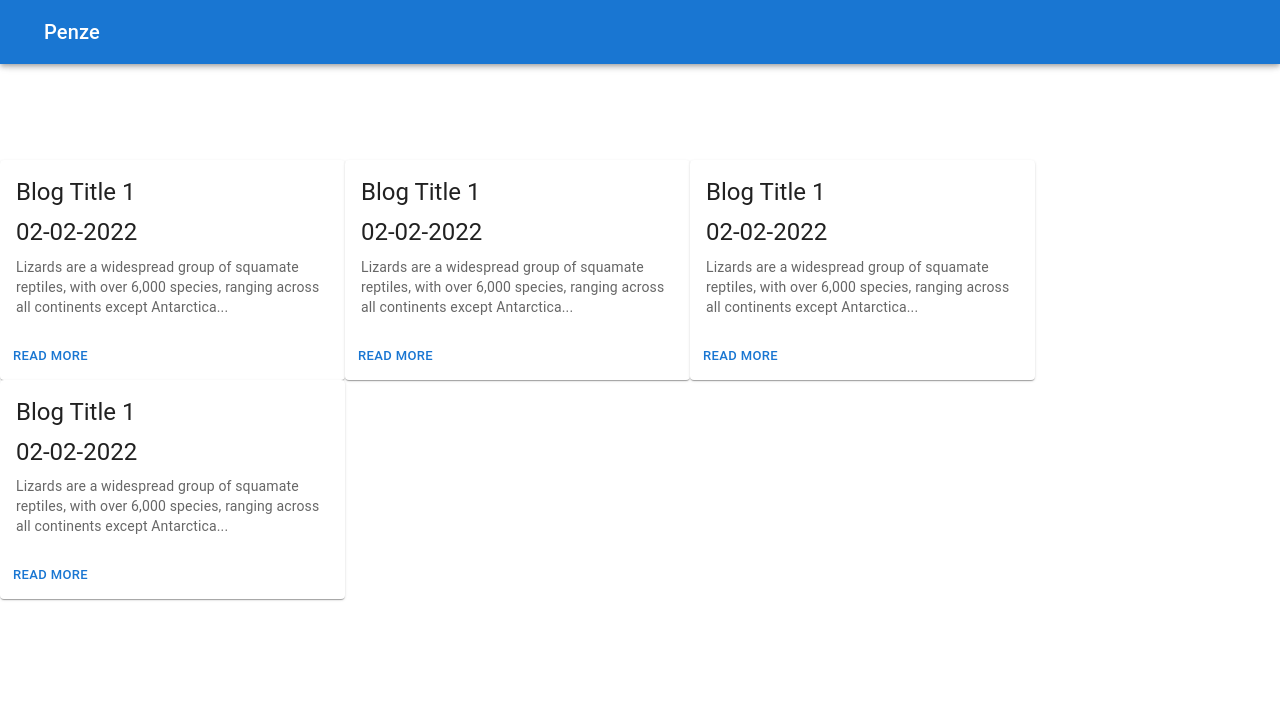
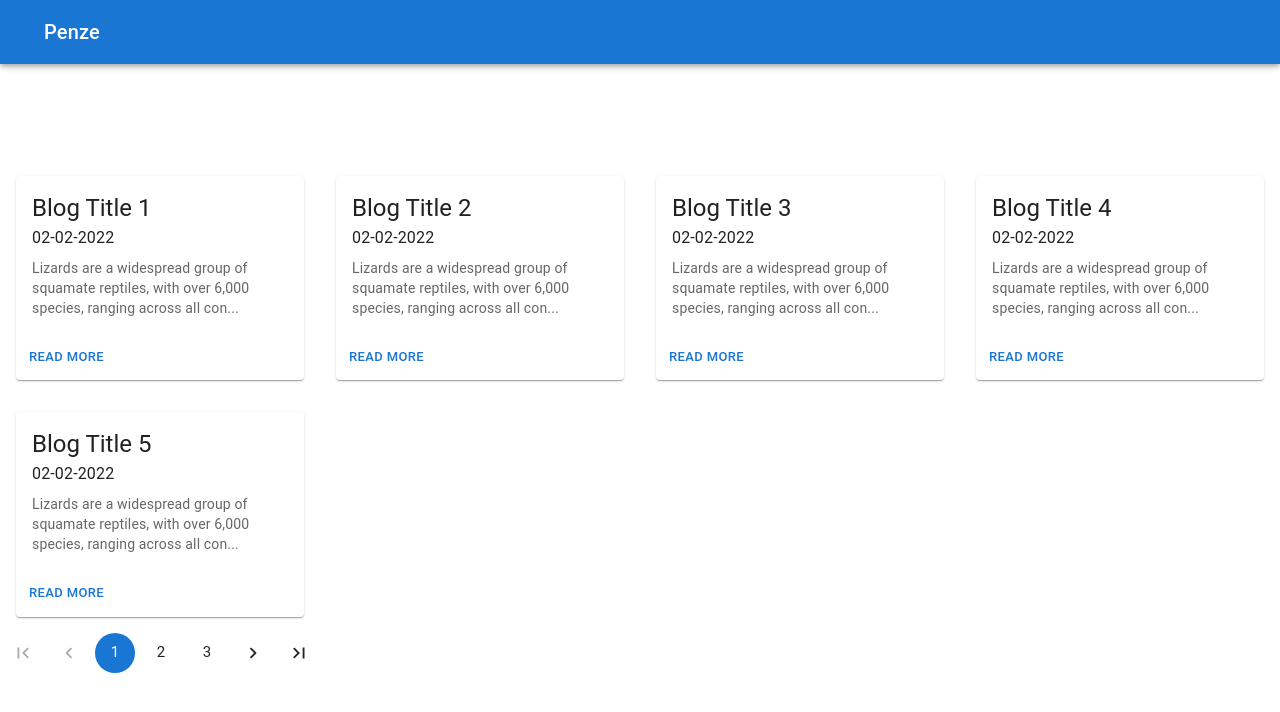
Before and after one commit to usmangq12/penze, a React (Create React App) app in the folder packages/client/: page / in a window 1280 px wide. Shown: the top 712 px of the page. Built offline with nearby package versions, Linux system fonts and the light colour scheme.

Commit message:
Worked on the Home page Blogs and pagination.

```diff
--- a/packages/client/src/components/Blogs.tsx
+++ b/packages/client/src/components/Blogs.tsx
@@ -15,7 +15,15 @@ export const Blogs = ({ blogs }: IBlogsProps) => {
   return (
     <Grid container item sx={{ mt: 20 }}>
       {blogs.map((blog: IBlog) => (
-        <Card title={blog.title} date={blog.date} content={blog.content} />
+        <Grid
+          item
+          sx={{ p: 2, display: "flex", flexDirection: "row" }}
+          xs={12}
+          sm={6}
+          md={3}
+        >
+          <Card title={blog.title} date={blog.date} content={blog.content} />
+        </Grid>
       ))}
     </Grid>
   );
--- /dev/null
+++ b/packages/client/src/components/Pagination.tsx
@@ -0,0 +1,34 @@
+import React, { useState, useEffect } from "react";
+import { Pagination as MuiPagination } from "@mui/material";
+import Stack from "@mui/material/Stack";
+
+// interface IBlog {
+//   title: string;
+//   date: string;
+//   content: string;
+// }
+
+interface IBlogsProps {
+  config: { noOfPages: number; page: number };
+  onChange: any;
+}
+
+export const Pagination = ({ config, onChange }: IBlogsProps) => {
+  console.log({ config });
+  return (
+    <>
+      <Stack spacing={2}>
+        <MuiPagination
+          count={config.noOfPages}
+          page={config.page}
+          onChange={onChange}
+          defaultPage={1}
+          color="primary"
+          size="large"
+          showFirstButton
+          showLastButton
+        />
+      </Stack>
+    </>
+  );
+};
--- a/packages/client/src/components/index.ts
+++ b/packages/client/src/components/index.ts
@@ -1,2 +1,3 @@
 export * from "./Blogs";
 export * from "./Navbar";
+export * from "./Pagination"
--- a/packages/client/src/pages/Home.tsx
+++ b/packages/client/src/pages/Home.tsx
@@ -1,26 +1,105 @@
-import { Blogs } from "../components";
+import { useState, useEffect } from "react";
+import { Grid } from "@mui/material";
+import { Blogs, Pagination } from "../components";
 
 const blogs = [
   {
     title: "Blog Title 1",
     date: "02-02-2022",
     content:
-      "Lizards are a widespread group of squamate reptiles, with over 6,000 species, ranging across all continents except Antarctica",
+      "Lizards are a widespread group of squamate reptiles, with over 6,000 species, ranging across all continents except Antarctica Lizards are a widespread group of squamate reptiles, with over 6,000 species, ranging across all continents except Antarctica",
   },
   {
-    title: "Blog Title 1",
+    title: "Blog Title 2",
+    date: "02-02-2022",
+    content:
+      "Lizards are a widespread group of squamate reptiles, with over 6,000 species, ranging across all continents except Antarctica Lizards are a widespread group of squamate reptiles, with over 6,000 species, ranging across all continents except Antarctica",
+  },
+  {
+    title: "Blog Title 3",
+    date: "02-02-2022",
+    content:
+      "Lizards are a widespread group of squamate reptiles, with over 6,000 species, ranging across all continents except Antarctica Lizards are a widespread group of squamate reptiles, with over 6,000 species, ranging across all continents except Antarctica",
+  },
+  {
+    title: "Blog Title 4",
     date: "02-02-2022",
     content:
       "Lizards are a widespread group of squamate reptiles, with over 6,000 species, ranging across all continents except Antarctica",
   },
+
   {
-    title: "Blog Title 1",
+    title: "Blog Title 5",
     date: "02-02-2022",
     content:
       "Lizards are a widespread group of squamate reptiles, with over 6,000 species, ranging across all continents except Antarctica",
   },
+
   {
-    title: "Blog Title 1",
+    title: "Blog Title 6",
+    date: "02-02-2022",
+    content:
+      "Lizards are a widespread group of squamate reptiles, with over 6,000 species, ranging across all continents except Antarctica",
+  },
+
+  {
+    title: "Blog Title 7",
+    date: "02-02-2022",
+    content:
+      "Lizards are a widespread group of squamate reptiles, with over 6,000 species, ranging across all continents except Antarctica",
+  },
+
+  {
+    title: "Blog Title 8",
+    date: "02-02-2022",
+    content:
+      "Lizards are a widespread group of squamate reptiles, with over 6,000 species, ranging across all continents except Antarctica",
+  },
+
+  {
+    title: "Blog Title 9",
+    date: "02-02-2022",
+    content:
+      "Lizards are a widespread group of squamate reptiles, with over 6,000 species, ranging across all continents except Antarctica",
+  },
+
+  {
+    title: "Blog Title 10",
+    date: "02-02-2022",
+    content:
+      "Lizards are a widespread group of squamate reptiles, with over 6,000 species, ranging across all continents except Antarctica",
+  },
+
+  {
+    title: "Blog Title 11",
+    date: "02-02-2022",
+    content:
+      "Lizards are a widespread group of squamate reptiles, with over 6,000 species, ranging across all continents except Antarctica",
+  },
+
+  {
+    title: "Blog Title 12",
+    date: "02-02-2022",
+    content:
+      "Lizards are a widespread group of squamate reptiles, with over 6,000 species, ranging across all continents except Antarctica",
+  },
+
+  {
+    title: "Blog Title 13",
+    date: "02-02-2022",
+    content:
+      "Lizards are a widespread group of squamate reptiles, with over 6,000 species, ranging across all continents except Antarctica",
+  },
+
+  {
+    title: "Blog Title 14",
+    date: "02-02-2022",
+    content:
+      "Lizards are a widespread group of squamate reptiles, with over 6,000 species, ranging across all continents except Antarctica",
+  },
+
+  {
+    title: "Blog Title 15",
     date: "02-02-2022",
     content:
       "Lizards are a widespread group of squamate reptiles, with over 6,000 species, ranging across all continents except Antarctica",
@@ -28,5 +107,29 @@ const blogs = [
 ];
 
 export const Home = () => {
-  return <Blogs blogs={blogs} />;
+  const [page, setPage] = useState(1);
+  const [slicedBlogs, setSlicedBlogs] = useState(blogs);
+  const itemsPerPage = 5;
+  const [noOfPages] = useState(Math.ceil(blogs.length / itemsPerPage));
+  const config = { noOfPages, page };
+
+  const sliceBlogs = () => {
+    return blogs.slice((page - 1) * itemsPerPage, page * itemsPerPage);
+  };
+
+  const handlePaginationChange = (event: any, value: any) => {
+    setPage(value);
+  };
+
+  useEffect(() => {
+    const paginatedBlogs = sliceBlogs();
+    setSlicedBlogs(paginatedBlogs);
+  }, [page]);
+
+  return (
+    <Grid item>
+      <Blogs blogs={slicedBlogs} />
+      <Pagination config={config} onChange={handlePaginationChange} />
+    </Grid>
+  );
 };
--- a/packages/client/src/shared/Card.tsx
+++ b/packages/client/src/shared/Card.tsx
@@ -1,4 +1,4 @@
-import { Card as MuiCard } from "@mui/material";
+import { Card as MuiCard , Grid } from "@mui/material";
 import CardActions from "@mui/material/CardActions";
 import CardContent from "@mui/material/CardContent";
 import Button from "@mui/material/Button";
@@ -20,16 +20,17 @@ export const Card = (props: ICard) => {
   const { title, date, content } = props;
   return (
     <LinkStlyed to="/Details" state={props}>
-      <MuiCard sx={{ maxWidth: 345 }}>
+
+      <MuiCard>
         <CardContent>
-          <Typography gutterBottom variant="h5" component="div">
+          <Typography sx={{margin:0}} gutterBottom variant="h5" component="div">
             {title}
           </Typography>
-          <Typography gutterBottom variant="h5" component="div">
+          <Typography gutterBottom variant="subtitle1" component="div">
             {date}
           </Typography>
           <Typography variant="body2" color="text.secondary">
-            {content}...
+            {content.slice(0, 100)}...
           </Typography>
         </CardContent>
         <CardActions>
```
Also changed, not shown: 1 other file (tests, documents, lock files or other folders).
